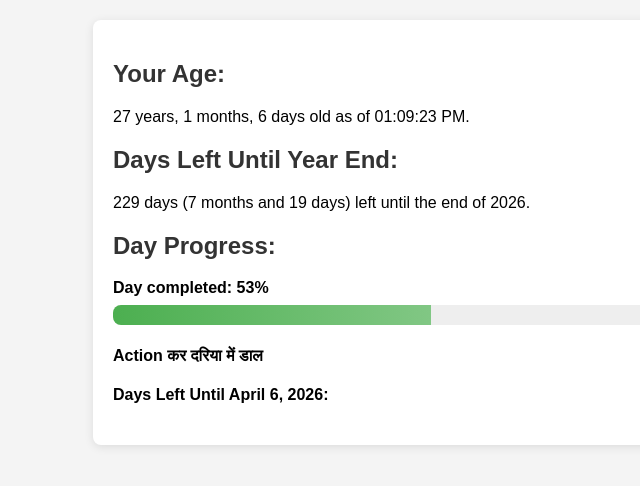
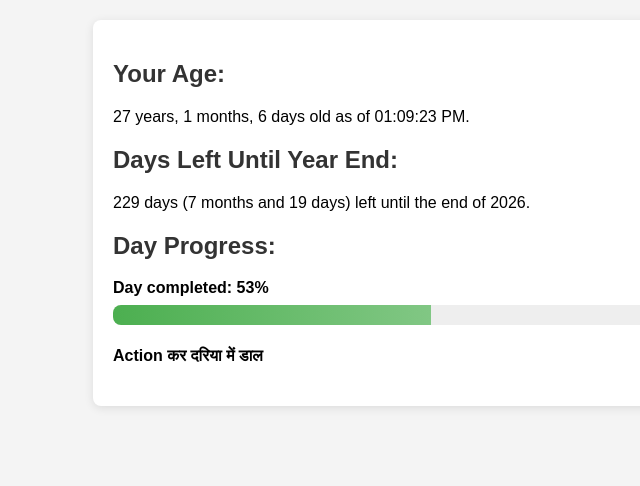
Before and after one commit to Prashant-kamble10/wallpaper, a plain HTML site: page index.html in a window 1280 px wide. Shown: the whole page, without its empty margins (227-867 px from the left). Drawn offline with Linux system fonts and the light colour scheme.

Commit message:
update html file

```diff
--- a/index.html
+++ b/index.html
@@ -23,7 +23,6 @@
         </div>
 
         <h4>Action कर दरिया में डाल</h4>
-        <h4>Days Left Until April 6, 2026: <span id="daysUntil6Apr"></span></h4>
     </div>
 
     <script src="index.js"></script>
```
